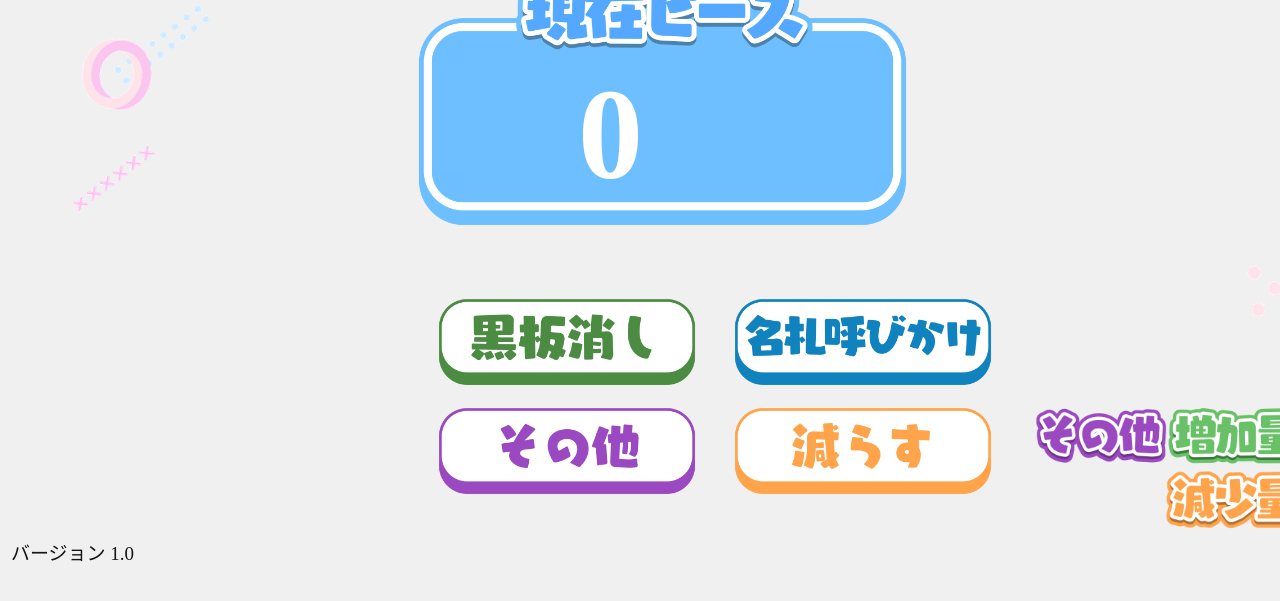
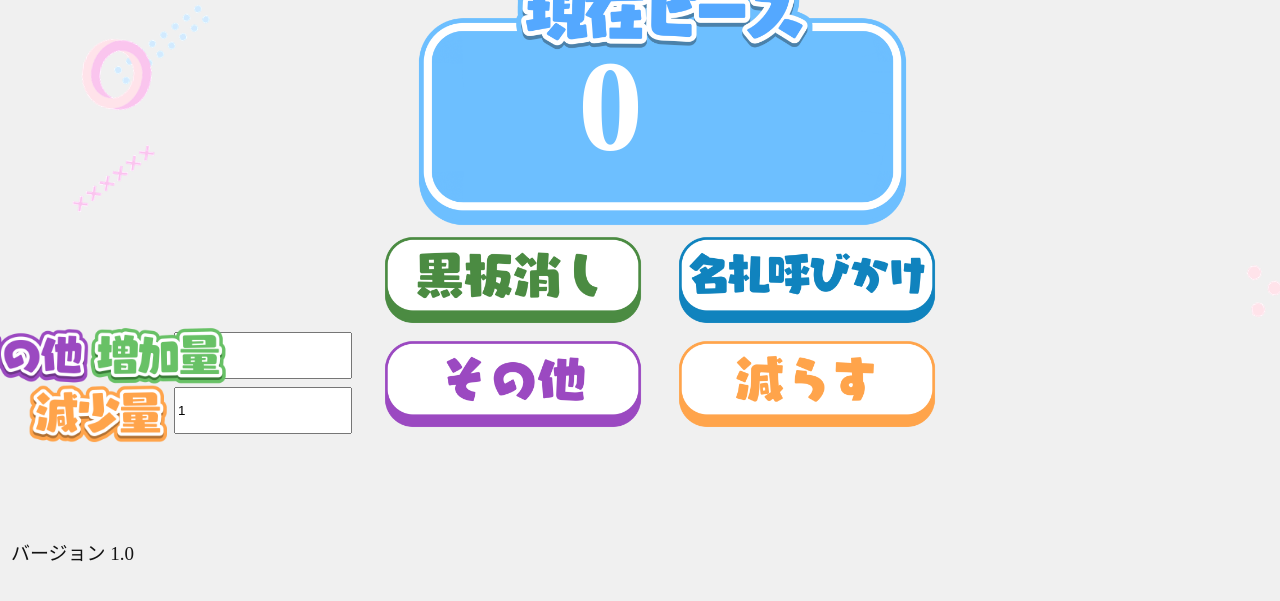
Before and after one commit to Jins1023/aa, a plain HTML site: page index.html in a window 1280 px wide. Shown: the part 193-794 px from the top of the page. Drawn offline with Linux system fonts and the light colour scheme.

Commit message:
index.html

```diff
--- a/index.html
+++ b/index.html
@@ -190,7 +190,7 @@
 
     #counter {
       position: absolute;
-      top: 252px;
+      top: 224px;
       left: 578px;
       font-size: 130px;
       font-weight: bold;
@@ -215,10 +215,10 @@
       cursor: pointer;
     }
 
-    #eraser { top: 458px; left: 432px; }
-    #yobikake { top: 458px; left: 728px; }
-    #sonota { top: 567px; left: 432px; }
-    #herasu { top: 567px; left: 728px; }
+    #eraser { top: 396px; left: 378px; }
+    #yobikake { top: 396px; left: 672px; }
+    #sonota { top: 500px; left: 378px; }
+    #herasu { top: 500px; left: 672px; }
 
     .input-label {
       position: absolute;
@@ -233,8 +233,8 @@
 
     #sonotaInput {
       position: absolute;
-      top: 605px;
-      left: 1315px;
+      top: 525px;
+      left: 174px;
       width: 170px;
       height: 41px;
       resize: both;
@@ -248,8 +248,8 @@
 
     #herasuInput {
       position: absolute;
-      top: 669px;
-      left: 1315px;
+      top: 580px;
+      left: 174px;
       width: 170px;
       height: 41px;
       resize: both;
@@ -345,8 +345,8 @@
     /* 増加量画像を表示 */
     #increaseAmount {
       position: absolute;
-      top: 583px;   /* 任意の座標 */
-      left: 1033px;  /* 任意の座標 */
+      top: 503px;   /* 任意の座標 */
+      left: -45px;  /* 任意の座標 */
       width: 273px; /* 任意のサイズ */
       height: auto; /* 比率を保つ */
     }
@@ -375,8 +375,8 @@
     /* 減少量画像を表示 */
     #decreaseAmount {
       position: absolute;
-      top: 646px;   /* 任意の座標 */
-      left: 1154px;  /* 任意の座標 */
+      top: 560px;   /* 任意の座標 */
+      left: 17px;  /* 任意の座標 */
       width: 167px; /* 任意のサイズ */
       height: auto; /* 比率を保つ */
     }
```
